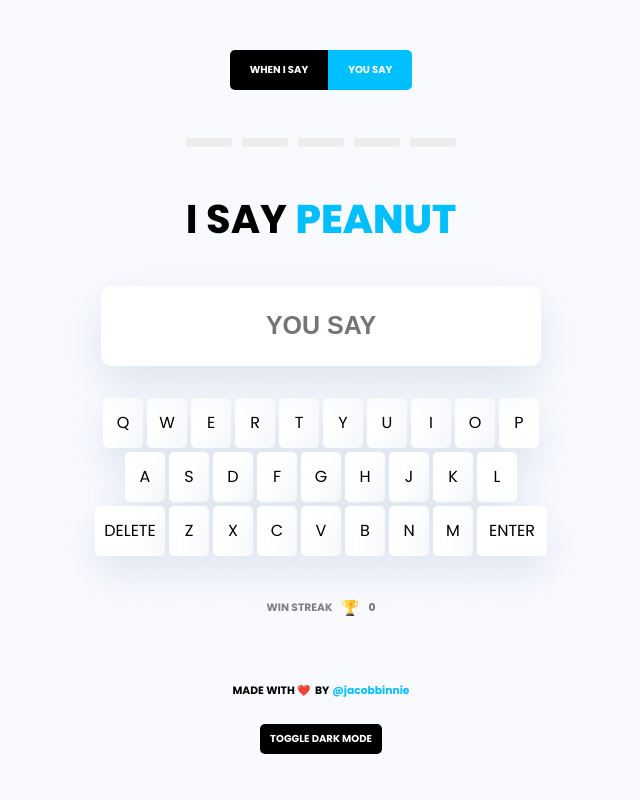
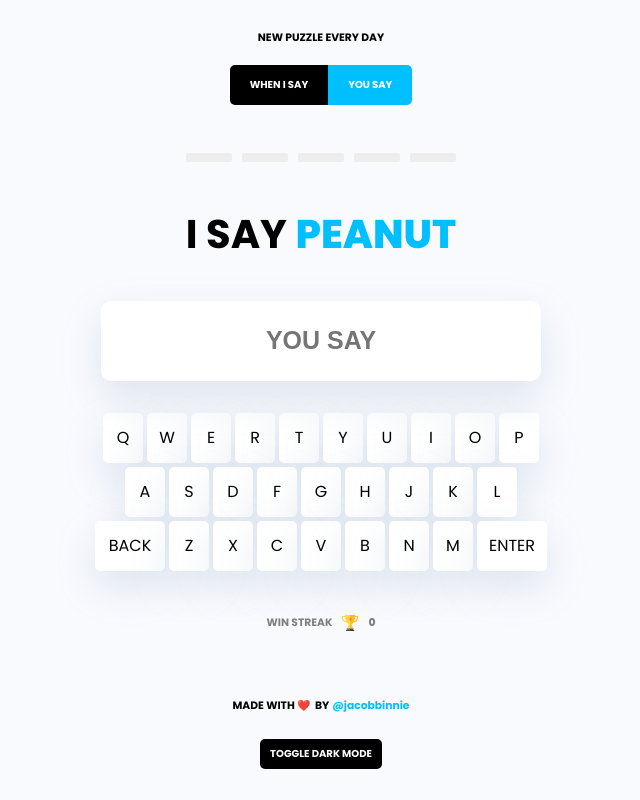
Before and after one commit to jacobbinnie/whenisayyousay, a React (Create React App) app: page / in a window 1280 px wide. Shown: the whole page, without its empty margins (319-959 px from the left). Built offline with nearby package versions, Linux system fonts and the light colour scheme.

Commit message:
updated UI

```diff
--- a/src/App.css
+++ b/src/App.css
@@ -11,7 +11,7 @@
   flex-direction: column;
   align-items: center;
   height: 100%;
-  padding: 50px 50px 150px 50px;
+  padding: 30px 50px 150px 50px;
   overflow: hidden;
   justify-content: space-between;
 }
--- a/src/App.js
+++ b/src/App.js
@@ -117,7 +117,7 @@ function App() {
   function handleButtonClick(letter) {
     puzzle.answer !== myScore.lastPuzzleCompleted.answer && letter === "ENTER"
       ? checkAnswer()
-      : letter === "DELETE"
+      : letter === "BACK"
       ? setCurrentGuess((prevGuess) => prevGuess.slice(0, -1))
       : setCurrentGuess((prevGuess) => prevGuess + letter);
   }
--- a/src/components/Clue.css
+++ b/src/components/Clue.css
@@ -11,6 +11,11 @@
   align-items: center;
   justify-content: space-between;
   gap: 10px;
+}
+
+.newPuzzle {
+  height: 10px;
+  margin-top: 0px;
 }
 
 .guess {
--- a/src/components/Clue.jsx
+++ b/src/components/Clue.jsx
@@ -4,6 +4,7 @@ import "./Clue.css";
 export default function Clue(props) {
   return (
     <div className="clueComponent">
+      <h6 className="newPuzzle">NEW PUZZLE EVERY DAY</h6>
       <div className="whenISayYouSay">
         <div className={props.darkMode ? "toggle--dark" : "whenISay"}>
           <h6>WHEN I SAY</h6>
--- a/src/components/Keyboard.jsx
+++ b/src/components/Keyboard.jsx
@@ -5,7 +5,7 @@ import "./Keyboard.css";
 export default function Keyboard(props) {
   const top = ["q", "w", "e", "r", "t", "y", "u", "i", "o", "p"];
   const middle = ["a", "s", "d", "f", "g", "h", "j", "k", "l"];
-  const bottom = ["Delete", "z", "x", "c", "v", "b", "n", "m", "Enter"];
+  const bottom = ["Back", "z", "x", "c", "v", "b", "n", "m", "Enter"];
 
   const topBoard = top.map((letter) => (
     <KeyboardLetter
--- a/src/components/KeyboardLetter.jsx
+++ b/src/components/KeyboardLetter.jsx
@@ -5,7 +5,7 @@ export default function KeyboardLetter(props) {
     <div
       onClick={(event) => props.handleButtonClick(props.letter)}
       className={
-        props.letter === "DELETE" || props.letter === "ENTER"
+        props.letter === "BACK" || props.letter === "ENTER"
           ? "specialKey"
           : "keyboardLetter"
       }
```
